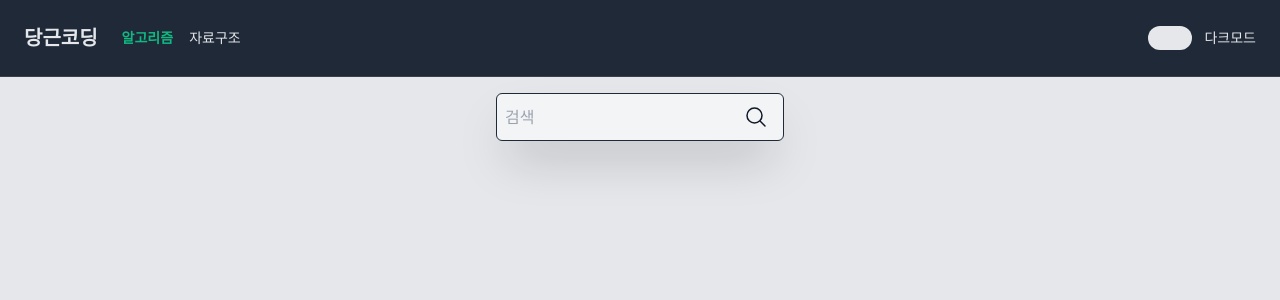
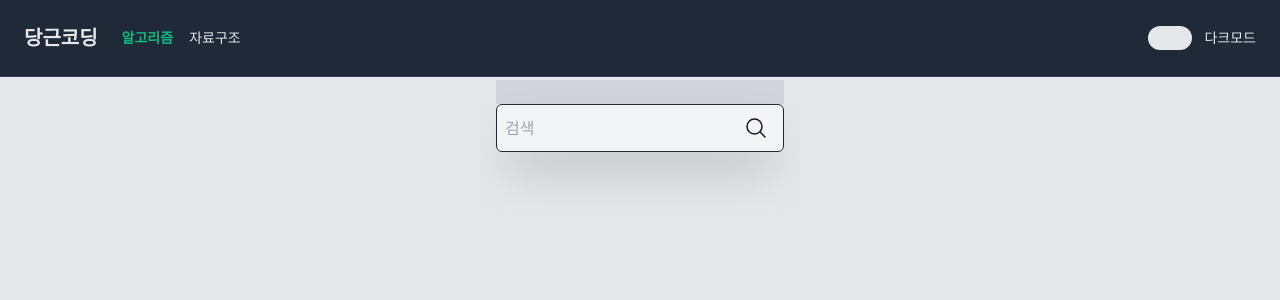
Before and after one commit to shyuuuuni/carrot-coding, a Next.js app: page /algorithm in a window 1280 px wide. Shown: the top 300 px of the page. Built offline with nearby package versions, Linux system fonts and the light colour scheme.

Commit message:
styles: 사이드바에 사이드바 메뉴 적용 스타일링

```diff
--- a/src/components/organisms/Sidebar.tsx
+++ b/src/components/organisms/Sidebar.tsx
@@ -46,13 +46,16 @@ export default function Sidebar({ searchInfo = [] }: Props) {
   }, [searchInput, setSearchWord]);
 
   return (
-    <div className="fixed h-full w-80 flex-none  p-4">
-      <SearchInput
-        value={searchInput}
-        onChange={handleSearchChange}
-        onSubmit={handleSearchSubmit}
-      />
-      {sidebarMenus}
+    <div className="fixed top-20 bottom-0 w-80 flex-none overflow-y-auto p-4 pb-8 pt-0 lg:block">
+      <div className="sticky top-0">
+        <div className="h-6 w-full bg-gray-300 dark:bg-gray-800" />
+        <SearchInput
+          value={searchInput}
+          onChange={handleSearchChange}
+          onSubmit={handleSearchSubmit}
+        />
+      </div>
+      <ul className="flex flex-col gap-1">{sidebarMenus}</ul>
     </div>
   );
 }
```
